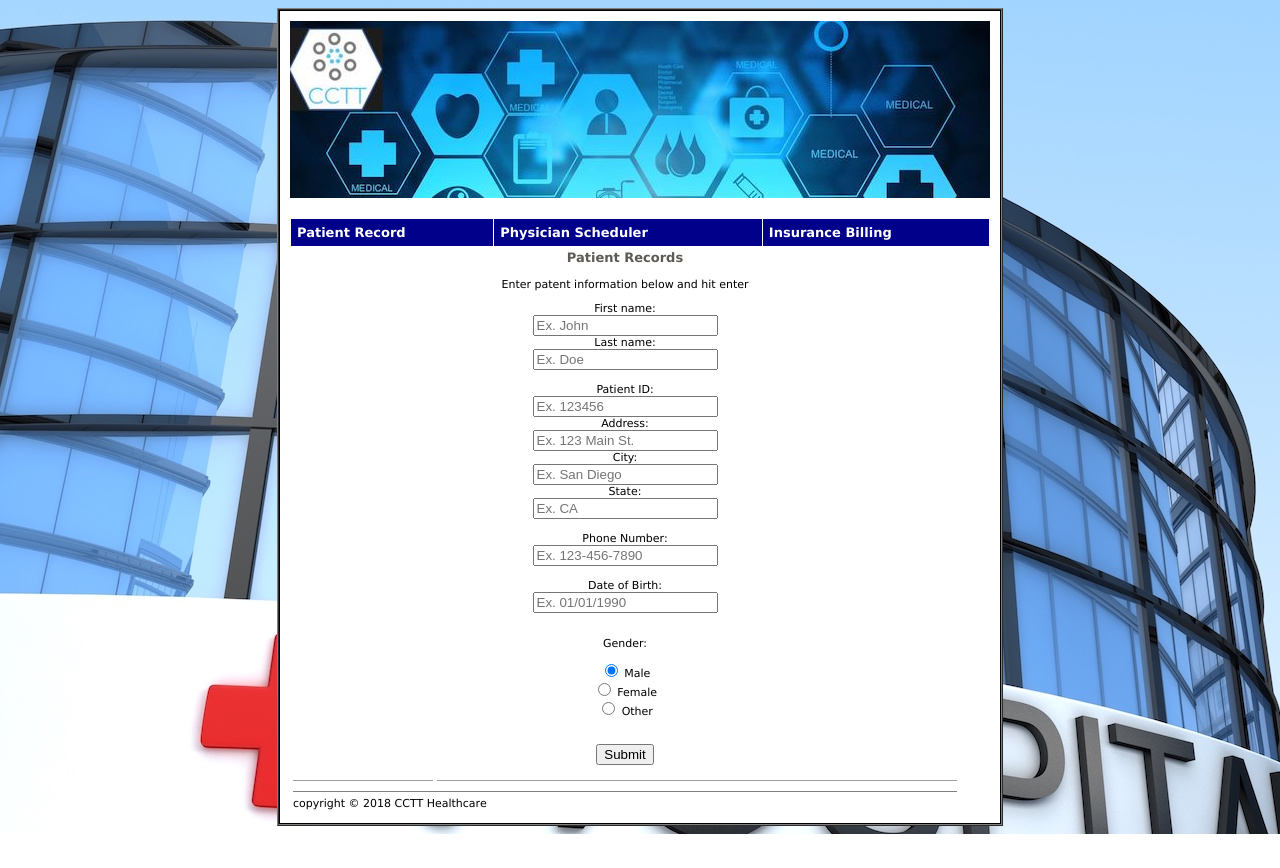
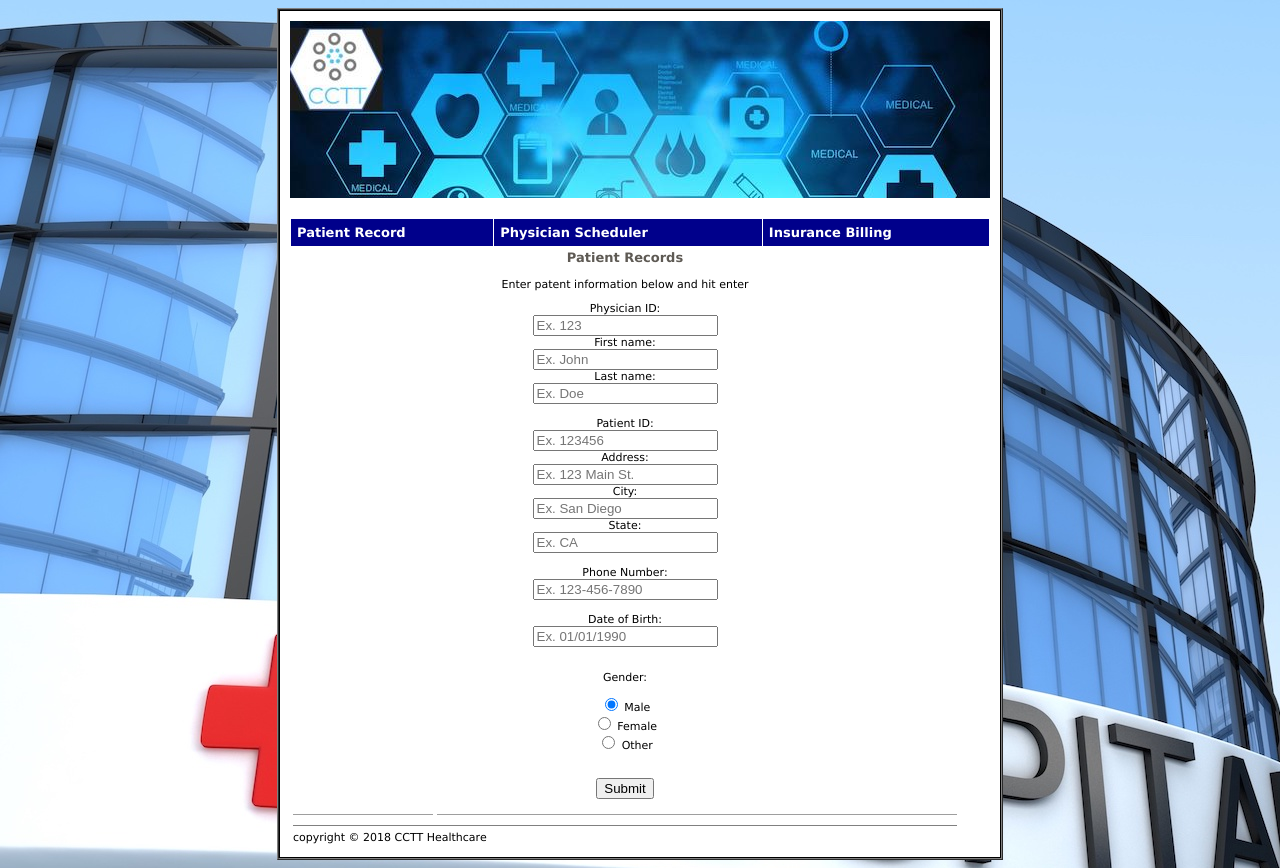
Before and after one commit to tatianaxochitl/CS532, a PHP site: page /patient.php in a window 1280 px wide. Before the commit the page ends 834 px from the top, so only its background shows below. Run offline with PHP 8.4, Linux system fonts and the light colour scheme; grey boxes are pictures that could not be loaded.

Commit message:
added physician id parameter

```diff
--- a/patient.php
+++ b/patient.php
@@ -6,7 +6,10 @@
 <body>
 <h3>Patient Records</h1>
 <p>Enter patent information below and hit enter</p>
-<form action="/action_page.php">
+<form action="/action.php">
+  Physician ID:<br>
+  <input type="text" name="physicianID" placeholder="Ex. 123"><br>
+
   First name:<br>
   <input type="text" name="firstname" placeholder="Ex. John"><br>
 
```
